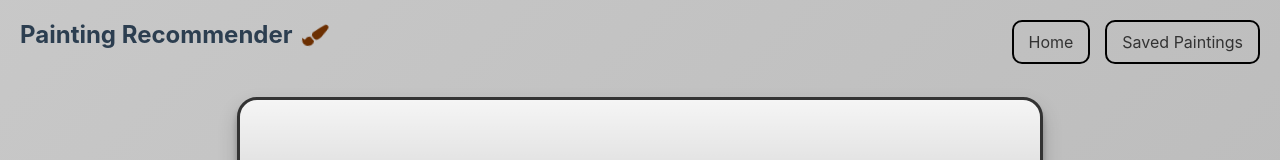
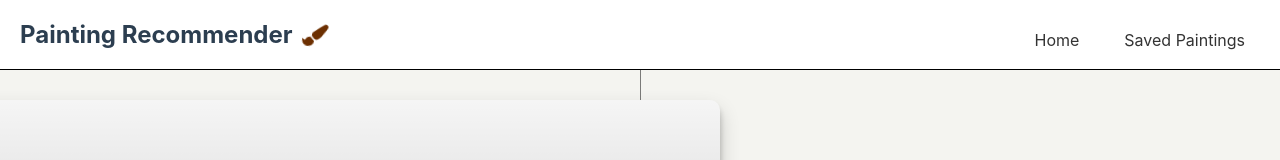
Before and after one commit to teomesrkhani/full-stack-painting-recommender-platform, a React (Vite) app in the folder client/: page / in a window 1280 px wide. Shown: the top 160 px of the page. Built offline with nearby package versions, Linux system fonts and the light colour scheme; no server answers.

Commit message:
Improve styling

```diff
--- a/client/src/styles/app.css
+++ b/client/src/styles/app.css
@@ -2,9 +2,10 @@
   margin: 0;
   padding: 0;
   height: 100vh;
-  background: linear-gradient(135deg, #c4c4c4 0%, #dfdfdf 100%);
-  background-size: 300%;
+  /*background: linear-gradient(135deg, #c4c4c4 0%, #dfdfdf 100%);
   animation: bg-animation 15s infinite alternate;
+  */
+  background: #f4f4f0;
   display: flex;
   justify-content: center;
   align-items: center;
--- a/client/src/styles/home.css
+++ b/client/src/styles/home.css
@@ -1,11 +1,18 @@
 .home {
     margin: 0;
     padding: 0;
+    background-color: #f4f4f0;
     height: 100vh;
-    color: #fcfcfc;
+    /*background-size: 500%;
+
+    color: #f4f4f0;
+
+    /*
     background: linear-gradient(-45deg, #ababab 0%, #dfdfdf 100%);
-    background-size: 500%;
     animation: bg-animation 15s infinite alternate;
+    */
     justify-content: center;
     text-align: center;
+    background: linear-gradient(#000, #000) no-repeat center/0.5px 100%, #f4f4f0;
+
 }
--- a/client/src/styles/paintings.css
+++ b/client/src/styles/paintings.css
@@ -9,18 +9,19 @@
 .paintingContainer {
     position: fixed;
     top: 50%;
-    left: 50%;
+    left: 25%;
     transform: translate(-50%, -50%);
     width: 90vw;
     max-width: 800px;
     height: 80vh;
     max-height: 600px;
-    border: 3px solid #333;
-    border-radius: 20px;
+    border: 0.0px solid #333;
+    border-radius: 10px;
     background-color: #f5f5f5;
     box-shadow: 0 10px 20px rgba(0,0,0,0.19), 0 6px 6px rgba(0,0,0,0.23);
     overflow: hidden;
 }
+
 
 .paintingInfo {
     height: 100%;
@@ -29,7 +30,8 @@
     justify-content: flex-end;
     padding: 20px;
     box-sizing: border-box;
-    background: linear-gradient(to top, rgba(0,0,0,0.7) 0%, rgba(0,0,0,0) 100%);
+    /* background: linear-gradient(to top, rgba(0,0,0,0.7) 0%, rgba(0,0,0,0) 100%); */
+    background: linear-gradient(to top, rgba(0,0,0,0.4) 0%, rgba(0,0,0,0) 100%);
     color: white;
 }
 
@@ -37,8 +39,7 @@
     position: absolute;
     top: 50%;
     left: 50%;
-    width: auto;
-    height: auto;
+
     max-width: 100%;
     max-height: 100%;
     transform: translate(-50%, -50%);
--- a/client/src/styles/saved_paintings.css
+++ b/client/src/styles/saved_paintings.css
@@ -3,9 +3,11 @@
   flex-direction: column;
   align-items: center;
   padding: 75px 0 0 0;
-  background: linear-gradient(-45deg, #ababab 0%, #dfdfdf 100%);
+  background: #f4f4f0;
   background-size: 500%;
+  /*background: linear-gradient(-45deg, #ababab 0%, #dfdfdf 100%);
   animation: bg-animation 15s infinite alternate;
+  */
 }
 
 .container {
@@ -15,8 +17,7 @@
   grid-template-columns: repeat(auto-fit, minmax(300px, 1fr));
   gap: 20px;
   width: 90%;
-  height: 80%;
-  background-color: rgba(245, 245, 220, 0.364);
+  height: 100vw;
 }
 
 .profiles {
--- a/client/src/styles/title.css
+++ b/client/src/styles/title.css
@@ -8,7 +8,10 @@
   left: 0;
   right: 0;
   z-index: 1000;
-  background-color: transparent;
+  /* background-color: transparent; */
+  background-color: #ffffff;
+  border-color: #000000;
+  border-bottom: 0.5mm solid;
 }
 
 
@@ -36,17 +39,21 @@
   padding: 10px 15px;
   color: #333;
   text-decoration: none;
+  /*
   border: 2px solid black;
   border-radius: 10px;
+  */
+  display: flex;
+  align-items: center;
   background-color: transparent;
-  transition: all 0.3s ease;
+  transition: all 0.5s ease;
 
 }
 
 .nav-link:hover {
-  background-color: #333;
-  color: white;
-  border-color: #333;
+  border-color: #000000;
+  background-color: rgba(200,200,200, 0.2);
+  border-bottom: 0.5mm solid #000000;
 }
 
 .paint-brush {
```
